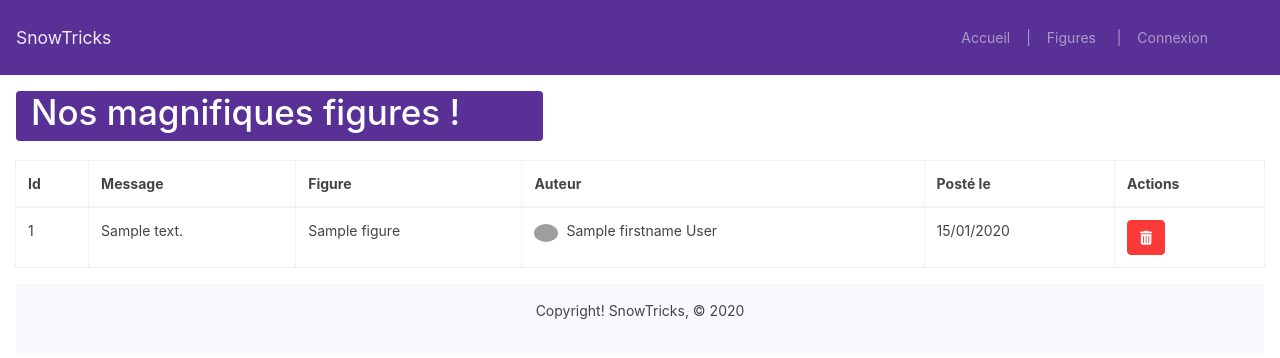
After one commit to FrancoisNimpagaritse/P6SnowTricks, a Symfony app: template templates/admin/comment/index.html.twig in a window 1280 px wide. The commit adds this page. Shown: the top 358 px of the page. Run offline with Twig, Linux system fonts and the light colour scheme; the template is opened without the code that fills it: most values are stand-ins (such as "Sample title", 1, 10 or a date in 2020); some libraries are stand-ins or nearby versions; grey boxes are pictures that could not be loaded.

Commit message:
back office comments admin

```diff
--- a/src/Form/AccountType.php
+++ b/src/Form/AccountType.php
@@ -6,6 +6,7 @@ use App\Entity\User;
 use Symfony\Component\Form\AbstractType;
 use Symfony\Component\Form\FormBuilderInterface;
 use Symfony\Component\OptionsResolver\OptionsResolver;
+use Symfony\Component\Form\Extension\Core\Type\FileType;
 
 class AccountType extends AbstractType
 {
@@ -15,7 +16,7 @@ class AccountType extends AbstractType
             ->add('firstname')
             ->add('lastname')
             ->add('email')
-            ->add('imageName')
+            ->add('imgName', FileType::class, ['label' =>  'Photo', 'mapped' =>false, 'required' => false])
         ;
     }
 
--- /dev/null
+++ b/templates/admin/comment/index.html.twig
@@ -0,0 +1,40 @@
+{% extends 'base.html.twig' %}
+
+{% block title %}Hello AdminCommentController!{% endblock %}
+
+{% block body %}
+<div class="container-fluid">
+    <div class="row py-3 pl-3">
+        <div class="col-md-5 bg-primary text-white rounded">
+            <h1>Nos magnifiques figures !</h1>
+        </div>
+    </div>
+    <div style="height:3px;"></div>
+    <table class="table table-bordered table-hover">
+        <thead>
+            <tr>
+                <th>Id</th>
+                <th>Message</th>
+                <th>Figure</th>
+                <th>Auteur</th>
+                <th>Posté le</th>
+                <th>Actions</th>
+            </tr>
+        </thead>
+        <tbody>
+            {% for comment in comments %}
+            <tr>
+                <td>{{comment.id}}</td>
+                <td>{{comment.content}}</td>
+                <td>{{comment.figure.name}}</td>
+                <td><img src="{{ asset('images/' ~ comment.user.imageName) }}" class="avatar avatar-micro mr-2" alt="photo-auteur">{{comment.user.firstname}} {{comment.user.lastname}}</td>
+                <td>{{comment.createdAt |date("d/m/Y")}}</td>
+                <td>
+                    <a href="{{ path('admin_comment_delete', {'id' : comment.id})}}" class="btn btn-danger rounded" onclick="return confirm(`Voulez vous réellement supprimer le commentaire sur la  figure: {{comment.figure.name}} ?`)"><i class="fa fa-trash"></i></a>
+                </td>
+            </tr>
+            {% endfor %}
+        </tbody>
+    </table>
+</div>
+{% endblock %}
```
Also changed, not shown: src/Controller/AccountController.php (+9 -1 lines), src/Controller/AdminCommentController.php (added, +38 -0 lines), public/images/François 2-5fd73eda944bf.jpeg (added), public/images/foto_passeport-5fd741b54eaa9.jpeg (added), public/images/unamed_trick-5fd74c1e2d13f.jpeg (added).
